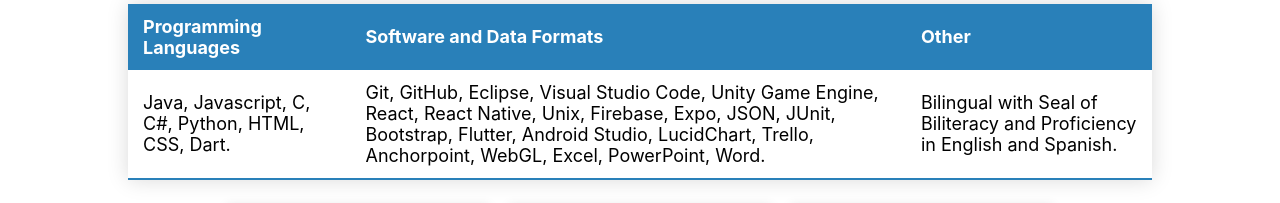
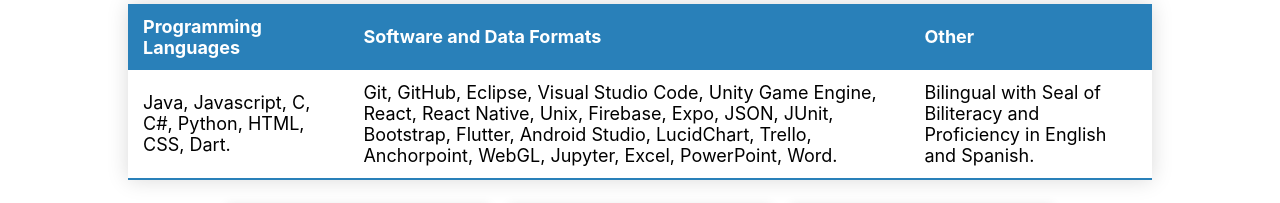
Before and after one commit to tylerheckel2/MyPortfolioWebsite, a React (Create React App) app in the folder my-portfolio/: page /skills in a window 1280 px wide. Shown: the part 234-437 px from the top of the page. Built offline with nearby package versions, Linux system fonts and the light colour scheme.

Commit message:
Update Skills.js

```diff
--- a/my-portfolio/src/Skills.js
+++ b/my-portfolio/src/Skills.js
@@ -64,7 +64,7 @@
         <tbody>
           <tr class ="td-typing-area">
             <td>Java, Javascript, C, C#, Python, HTML, CSS, Dart.</td>
-            <td>Git, GitHub, Eclipse, Visual Studio Code, Unity Game Engine, React, React Native, Unix, Firebase, Expo, JSON, JUnit, Bootstrap, Flutter, Android Studio, LucidChart, Trello, Anchorpoint, WebGL, Excel, PowerPoint, Word.</td>
+            <td>Git, GitHub, Eclipse, Visual Studio Code, Unity Game Engine, React, React Native, Unix, Firebase, Expo, JSON, JUnit, Bootstrap, Flutter, Android Studio, LucidChart, Trello, Anchorpoint, WebGL, Jupyter, Excel, PowerPoint, Word.</td>
             <td>Bilingual with Seal of Biliteracy and Proficiency in English and Spanish.</td>
           </tr>
           {/* <tr>
```
